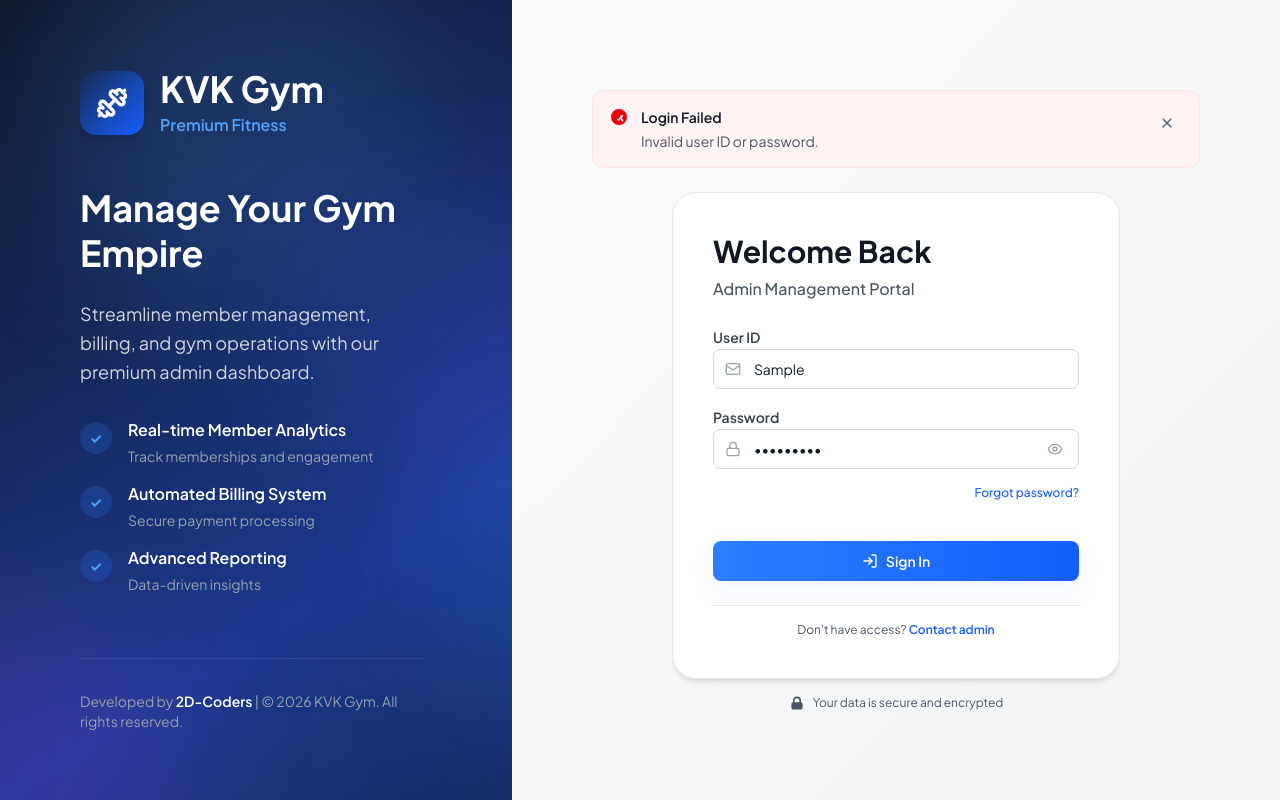
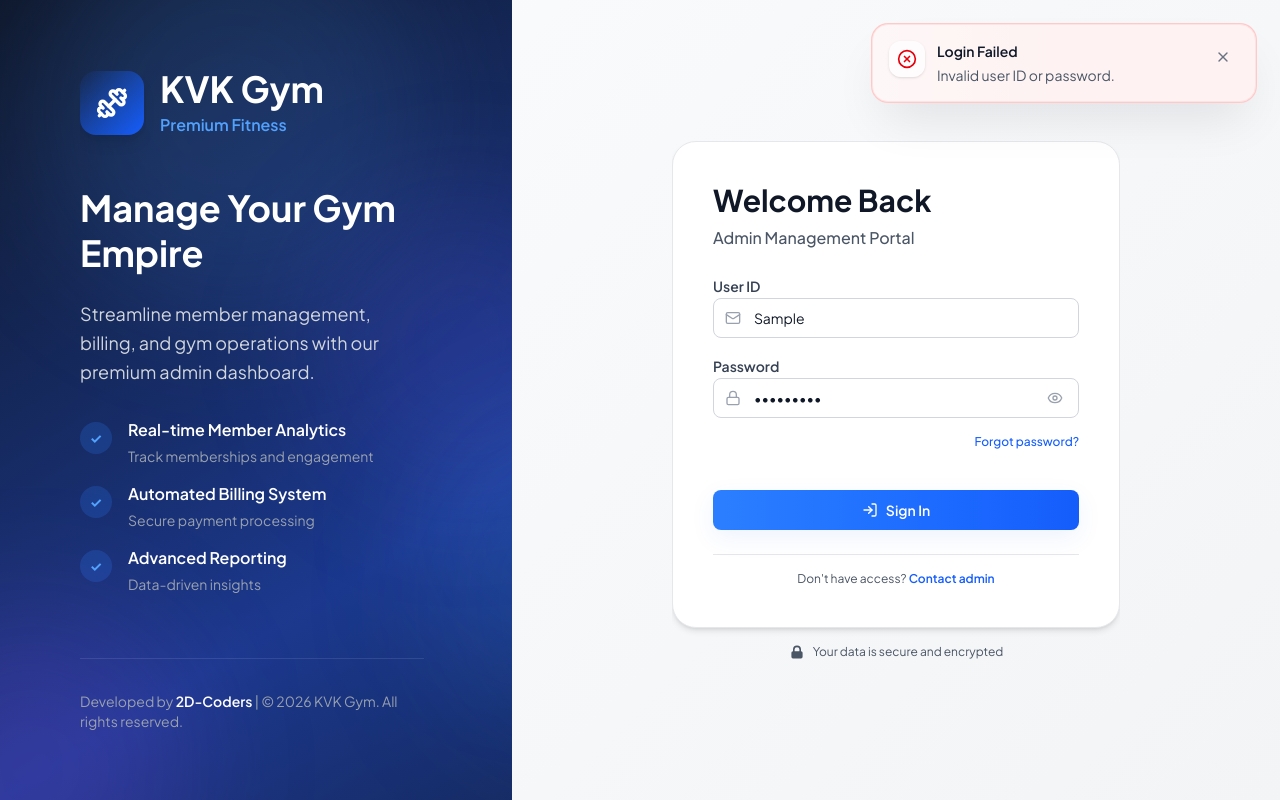
Before and after one commit to 2DCoders/KVK-Gym, a React (Vite) app in the folder kvk-gym-billing/: page / in a window 1280 px wide. Both pictures are taken after typing "Sample", "Sample123" into the empty fields and a click on the button "Sign In". Built offline with nearby package versions, Linux system fonts and the light colour scheme; no server answers.

Commit message:
feat: enhance Alert component with auto-close functionality and integrate it into login and trainer pages

```diff
--- a/kvk-gym-billing/src/components/ui/alert.tsx
+++ b/kvk-gym-billing/src/components/ui/alert.tsx
@@ -9,6 +9,8 @@ export interface AlertProps {
   description?: React.ReactNode
   dismissible?: boolean
   onClose?: () => void
+  autoCloseMs?: number
+  exitDurationMs?: number
   className?: string
 }
 
@@ -19,13 +21,67 @@ const variantStyles: Record<AlertVariant, { bg: string; ring: string; icon: Reac
   info: { bg: 'bg-blue-50 border-blue-100', ring: 'ring-blue-200', icon: <CheckCircle className="w-5 h-5 text-blue-600" /> },
 }
 
-export function Alert({ variant = 'info', title, description, dismissible = true, onClose, className = '' }: AlertProps) {
+export function Alert({
+  variant = 'info',
+  title,
+  description,
+  dismissible = true,
+  onClose,
+  autoCloseMs = 5000,
+  exitDurationMs = 240,
+  className = '',
+}: AlertProps) {
   const styles = variantStyles[variant]
+  const [closing, setClosing] = React.useState(false)
+
+  React.useEffect(() => {
+    if (!autoCloseMs) return undefined
+
+    const autoCloseTimer = window.setTimeout(() => {
+      setClosing(true)
+    }, autoCloseMs)
+
+    return () => window.clearTimeout(autoCloseTimer)
+  }, [autoCloseMs])
+
+  React.useEffect(() => {
+    if (!closing || !onClose) return undefined
+
+    const closeTimer = window.setTimeout(() => {
+      onClose()
+    }, exitDurationMs)
+
+    return () => window.clearTimeout(closeTimer)
+  }, [closing, exitDurationMs, onClose])
+
+  const handleClose = () => {
+    if (closing) return
+    setClosing(true)
+  }
 
   return (
-    <div className={`w-full max-w-3xl mx-auto rounded-xl border ${styles.bg} ${className}`} role="alert">
-      <div className={`relative flex items-start gap-3 p-4 md:p-4`}>
-        <div className="shrink-0 flex items-center justify-center">{styles.icon}</div>
+    <div className="fixed right-4 top-4 z-9999 w-[calc(100vw-2rem)] max-w-sm pointer-events-none sm:right-6 sm:top-6" role="presentation">
+      <style>
+        {`@keyframes alert-slide-in {
+          0% { opacity: 0; transform: translateX(24px) scale(0.98); }
+          100% { opacity: 1; transform: translateX(0) scale(1); }
+        }
+        @keyframes alert-slide-out {
+          0% { opacity: 1; transform: translateX(0) scale(1); }
+          100% { opacity: 0; transform: translateX(24px) scale(0.98); }
+        }`}
+      </style>
+
+      <div
+        role="alert"
+        className={`pointer-events-auto rounded-2xl border ${styles.bg} shadow-2xl shadow-gray-950/10 backdrop-blur-xl ring-1 ${styles.ring} overflow-hidden ${className}`}
+        style={{ animation: closing ? 'alert-slide-out 240ms ease-in forwards' : 'alert-slide-in 240ms ease-out' }}
+      >
+        <div className="absolute inset-0 bg-linear-to-r from-white/40 via-transparent to-transparent" />
+        <div className="relative flex items-start gap-3 p-4 md:p-4">
+          <div className="shrink-0 flex items-center justify-center rounded-xl bg-white/70 p-2 shadow-sm">
+            {styles.icon}
+          </div>
 
           <div className="min-w-0 flex-1">
             {title && <div className="text-sm font-semibold text-gray-900">{title}</div>}
@@ -34,15 +90,16 @@ export function Alert({ variant = 'info', title, description, dismissible = true
 
           {dismissible && (
             <button
-            onClick={onClose}
+              onClick={handleClose}
               aria-label="Close alert"
-            className="ml-2 rounded-lg p-2 text-gray-500 hover:bg-white/30 hover:text-gray-700 transition-colors"
+              className="ml-2 rounded-lg p-2 text-gray-500 hover:bg-white/50 hover:text-gray-800 transition-colors"
             >
               <X className="w-4 h-4" />
             </button>
           )}
         </div>
       </div>
+    </div>
   )
 }
 
--- a/kvk-gym-billing/src/layouts/admin-layout/index.tsx
+++ b/kvk-gym-billing/src/layouts/admin-layout/index.tsx
@@ -1,4 +1,4 @@
-import { useState, type ReactNode } from 'react';
+import { useEffect, useState, type ReactNode } from 'react';
 import Navbar from '@/components/navbar';
 import Sidebar from '@/components/sidebar';
 
@@ -9,6 +9,16 @@ interface AdminLayoutProps {
 export default function AdminLayout({ children }: AdminLayoutProps) {
   const [sidebarOpen, setSidebarOpen] = useState(true);
   const [mobileDrawerOpen, setMobileDrawerOpen] = useState(false);
+
+  const cashier = localStorage.getItem('cashier') ? JSON.parse(localStorage.getItem('cashier') as string) : null;
+
+  useEffect(() => {
+    console.log(cashier?.token);
+
+    if (!cashier?.token) {
+      window.location.href = '/';
+    }
+  }, [cashier]);
 
   return (
     <div className="min-h-screen bg-linear-to-br from-off-white via-white to-light-gray">
--- a/kvk-gym-billing/src/pages/login/index.tsx
+++ b/kvk-gym-billing/src/pages/login/index.tsx
@@ -5,6 +5,7 @@ import { Input } from '@/components/ui/input'
 import { Label } from '@/components/ui/label'
 import { useNavigate } from 'react-router-dom'
 import { login } from '@/services/auth-api'
+import Alert from '@/components/ui/alert'
 
 export default function Login() {
   const [showPassword, setShowPassword] = useState(false)
@@ -125,35 +126,8 @@ export default function Login() {
         {/* Right side - Login form */}
         <div className="w-full md:w-3/5 flex flex-col justify-center items-center px-4 py-0 md:px-12 lg:px-20 overflow-hidden bg-gradient-to-br from-gray-50 to-gray-100">
           {pageAlert.visible && (
-            <div className="w-full max-w-3xl mb-6 animate-slide-down">
-              <div className={`rounded-xl border ${pageAlert.variant === 'error' ? 'bg-red-50 border-red-100' : 'bg-green-50 border-green-100'} p-4`}>
-                <div className="flex items-start gap-3">
-                  <div className="shrink-0 flex items-center justify-center">
-                    {pageAlert.variant === 'error' ? (
-                      <svg className="w-5 h-5 text-red-600" fill="currentColor" viewBox="0 0 20 20">
-                        <path fillRule="evenodd" d="M10 18a8 8 0 100-16 8 8 0 000 16zm-1.707-4.707a1 1 0 011.414-1.414L10.707 10l1.707-1.707a1 1 0 011.414 1.414L12.414 11l1.707 1.707a1 1 0 01-1.414 1.414L11.707 12l-1.707 1.707z" clipRule="evenodd" />
-                      </svg>
-                    ) : (
-                      <svg className="w-5 h-5 text-green-600" fill="currentColor" viewBox="0 0 20 20">
-                        <path fillRule="evenodd" d="M10 18a8 8 0 100-16 8 8 0 000 16zm3.707-9.707a1 1 0 00-1.414-1.414L9 10.586 7.707 9.293a1 1 0 00-1.414 1.414l2 2a1 1 0 001.414 0l4-4z" clipRule="evenodd" />
-                      </svg>
-                    )}
-                  </div>
-                  <div className="min-w-0 flex-1">
-                    {pageAlert.title && <div className="text-sm font-semibold text-gray-900">{pageAlert.title}</div>}
-                    {pageAlert.description && <div className="mt-1 text-sm text-gray-600">{pageAlert.description}</div>}
-                  </div>
-                  <button
-                    onClick={() => setPageAlert(prev => ({ ...prev, visible: false }))}
-                    aria-label="Close alert"
-                    className="ml-2 rounded-lg p-2 text-gray-500 hover:bg-white/30 hover:text-gray-700 transition-colors"
-                  >
-                    <svg className="w-4 h-4" fill="currentColor" viewBox="0 0 20 20">
-                      <path fillRule="evenodd" d="M4.293 4.293a1 1 0 011.414 0L10 8.586l4.293-4.293a1 1 0 111.414 1.414L11.414 10l4.293 4.293a1 1 0 01-1.414 1.414L10 11.414l-4.293 4.293a1 1 0 01-1.414-1.414L8.586 10 4.293 5.707z" clipRule="evenodd" />
-                    </svg>
-                  </button>
-                </div>
-              </div>
+            <div>
+              <Alert variant={pageAlert.variant as any} title={pageAlert.title} description={pageAlert.description} onClose={() => setPageAlert((s) => ({ ...s, visible: false }))} />
             </div>
           )}
           <div className="w-full max-w-md animate-slide-up overflow-y-auto max-h-screen md:max-h-none">
--- a/kvk-gym-billing/src/pages/trainers/index.tsx
+++ b/kvk-gym-billing/src/pages/trainers/index.tsx
@@ -1,6 +1,6 @@
 import { createPortal } from 'react-dom';
 import { useEffect, useState } from 'react';
-import { ArrowLeft, ArrowRight, MoreVertical, Plus, Search, X, Eye, Edit, Trash2, Dumbbell, Fingerprint } from 'lucide-react';
+import { ArrowLeft, ArrowRight, MoreVertical, Plus, Search, X, Eye, Edit, Trash2, Fingerprint } from 'lucide-react';
 import Alert from '@/components/ui/alert'
 
 type TrainerStatus = 'approved' | 'pending' | 'blocked';
@@ -61,7 +61,6 @@ export default function Trainers() {
     // placeholder - in real app submit to API
     closeNewTrainerModal();
     setPageAlert({ visible: true, variant: 'success', title: 'Trainer added', description: 'Trainer registered successfully.' });
-    setTimeout(() => setPageAlert((s) => ({ ...s, visible: false })), 4000);
   };
 
   return (
```
Lines whose indentation alone changed are shown as unchanged.
